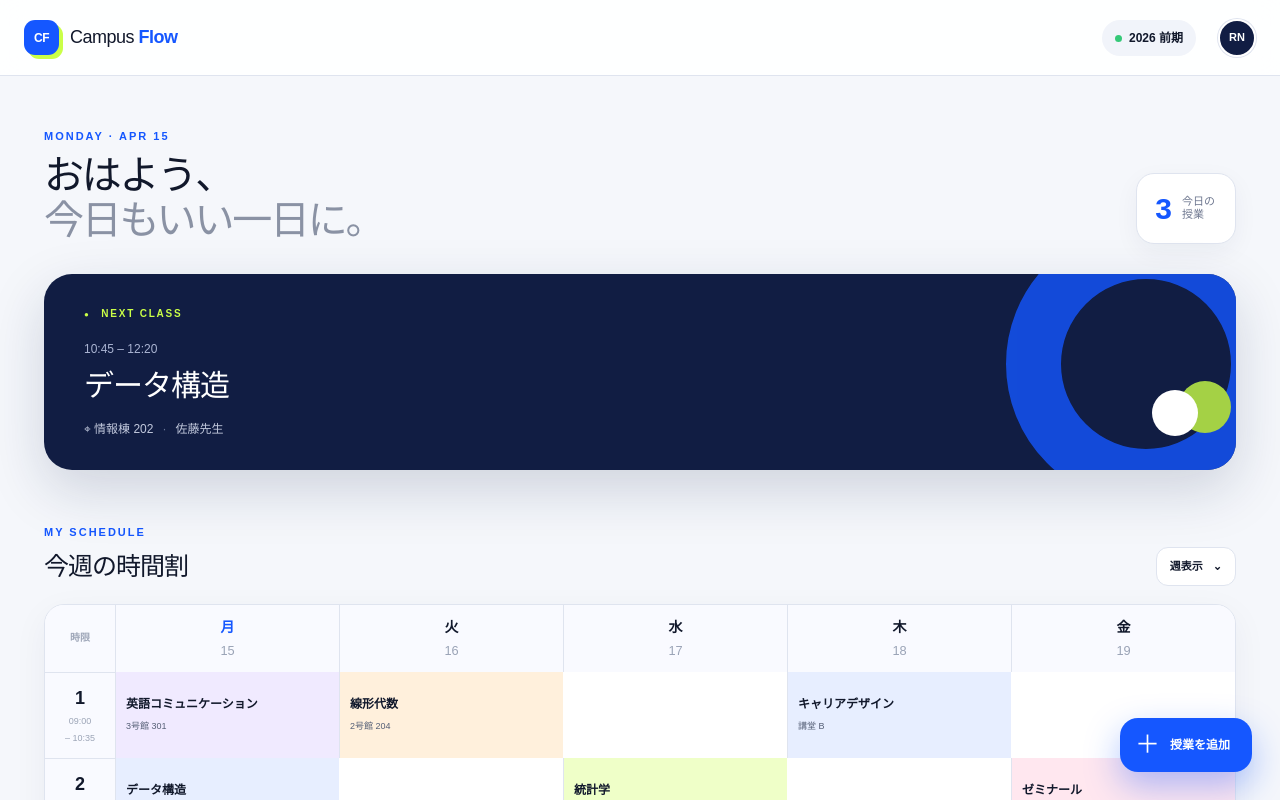
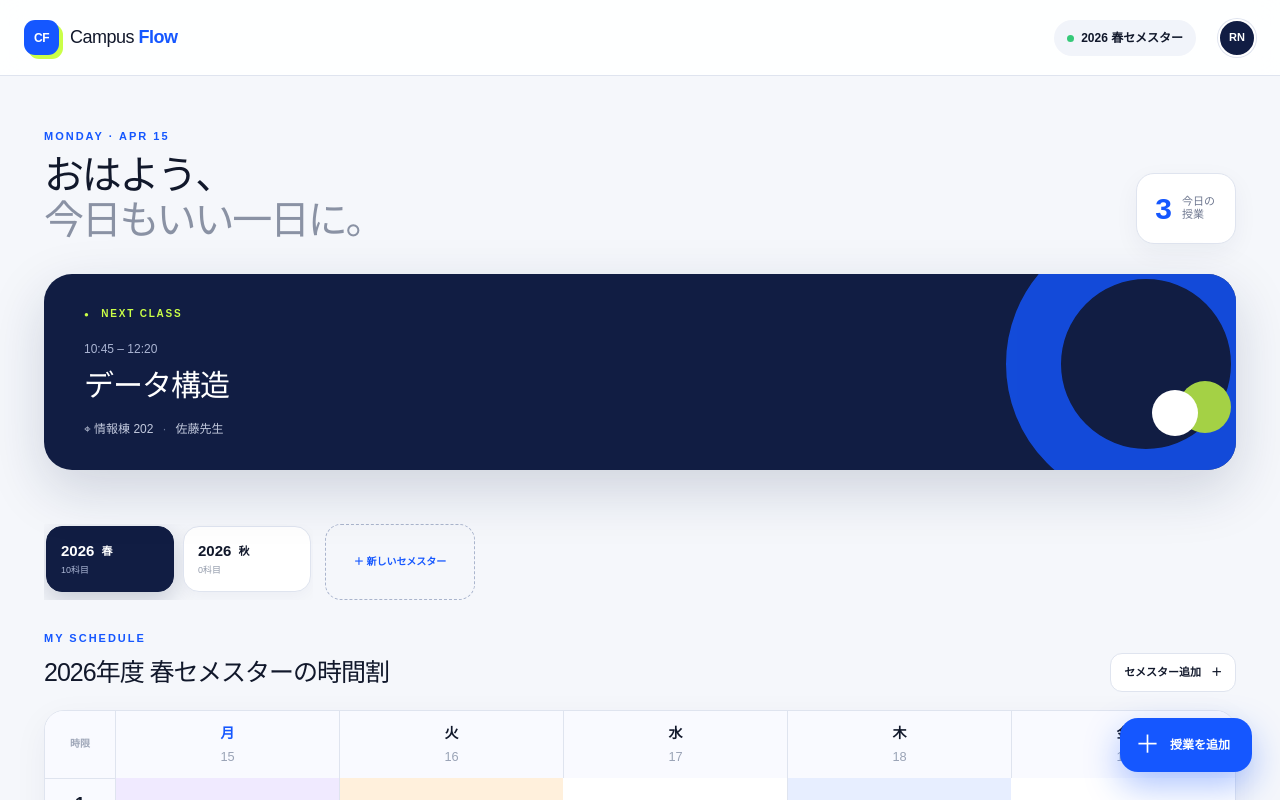
Before and after one commit to rin1210oka/-, a Next.js app: page / in a window 1280 px wide. Shown: the top 800 px of the page. Built offline with nearby package versions, Linux system fonts and the light colour scheme.

Commit message:
Add persistent semester timetables

```diff
--- a/app/globals.css
+++ b/app/globals.css
@@ -35,6 +35,7 @@ button { color:inherit; }
 .lime-orbit:after { content:""; width:52px; height:52px; background:var(--lime); border-radius:50%; position:absolute; right:0; bottom:16px; }
 .arrow-button { position:absolute; right:38px; bottom:34px; z-index:2; border:0; border-radius:50%; background:#fff; width:46px; height:46px; font-size:22px; cursor:pointer; }
 .schedule-section { margin-top:54px; }
+.semester-switcher { display:flex; align-items:stretch; gap:12px; margin-bottom:30px; }.semester-tabs { display:flex; gap:9px; overflow-x:auto; padding:2px 2px 8px; scrollbar-width:none; }.semester-tabs::-webkit-scrollbar { display:none; }.semester-tabs button { min-width:128px; border:1px solid var(--line); background:#fff; border-radius:16px; padding:13px 14px; display:grid; grid-template-columns:auto 1fr; gap:2px 7px; text-align:left; cursor:pointer; box-shadow:0 5px 16px rgba(15,35,70,.04); }.semester-tabs button b { font-size:15px; }.semester-tabs button span { font-size:11px; font-weight:800; align-self:center; }.semester-tabs button small { grid-column:1 / -1; color:#929aaa; font-size:9px; }.semester-tabs button[aria-selected="true"] { background:var(--navy); border-color:var(--navy); color:#fff; box-shadow:0 9px 24px rgba(17,29,67,.2); }.semester-tabs button[aria-selected="true"] small { color:#aeb9d7; }.add-semester { min-width:150px; border:1px dashed #aab5cd; background:transparent; color:var(--blue); border-radius:16px; padding:0 15px; font-size:10px; font-weight:800; cursor:pointer; }
 .section-head { display:flex; align-items:flex-end; justify-content:space-between; margin-bottom:18px; }
 .section-head h2 { font-size:25px; margin:0; letter-spacing:-1px; }
 .view-button { border:1px solid var(--line); background:#fff; padding:10px 13px; border-radius:12px; font-size:11px; font-weight:700; cursor:pointer; }
@@ -74,6 +75,7 @@ button { color:inherit; }
 fieldset { border:0; padding:0; margin:0; } legend { font-size:11px; font-weight:800; color:#626c82; margin-bottom:10px; }
 .color-options { display:flex; gap:10px; }.color-options label { width:30px; height:30px; border-radius:50%; display:grid; place-items:center; cursor:pointer; }.color-options input { position:absolute; opacity:0; }.color-options span { width:22px; height:22px; border-radius:50%; background:currentColor; }.color-options input:checked + span { box-shadow:0 0 0 3px #fff,0 0 0 5px currentColor; }.color-options .blue{color:#4776ff}.color-options .lime{color:#9bdc24}.color-options .violet{color:#9b72e8}.color-options .orange{color:#f6a23d}.color-options .pink{color:#f16d9e}
 .form-actions { display:flex; justify-content:space-between; gap:12px; margin-top:28px; }.form-actions button { border:0; padding:13px 19px; border-radius:13px; cursor:pointer; font-size:12px; font-weight:800; }.save { background:var(--blue); color:#fff; flex:0 1 180px; }.delete { background:#fff0f1; color:#d9374b; }
+.semester-modal { width:min(420px,100%); }.semester-note { margin:4px 0 0; border-radius:12px; background:#f1f5ff; color:#68738b; padding:12px 14px; font-size:10px; line-height:1.6; }.semester-actions .save { flex-basis:190px; }
 .toast { position:fixed; z-index:80; top:92px; left:50%; transform:translateX(-50%); background:var(--navy); color:#fff; border-radius:100px; padding:12px 20px; font-size:12px; box-shadow:0 12px 35px rgba(0,0,0,.2); animation:pop .2s ease; }
 
 @media (max-width:700px) {
@@ -83,6 +85,7 @@ fieldset { border:0; padding:0; margin:0; } legend { font-size:11px; font-weight
   .welcome { align-items:center; margin-bottom:22px; }.welcome h1 { font-size:29px; letter-spacing:-1.5px; }.eyebrow { font-size:9px; }.day-count { padding:8px 12px;border-radius:13px;gap:7px; }.day-count b { font-size:23px; }.day-count span { font-size:9px;width:29px; }
   .next-card { min-height:184px; padding:27px 24px; border-radius:22px; }.next-card h2 { font-size:25px; max-width:240px; }.next-time { margin-top:16px; }.lime-orbit { width:195px;height:195px;border-width:42px;right:-80px;top:-20px; }.lime-orbit:after { width:40px;height:40px; }.arrow-button { right:23px;bottom:24px;width:42px;height:42px; }
   .schedule-section { margin-top:39px; }.section-head { margin-bottom:15px; }.section-head h2 { font-size:22px; }
+  .semester-switcher { margin:0 -17px 27px; padding:0 17px; gap:8px; overflow-x:auto; scrollbar-width:none; }.semester-tabs { overflow:visible; padding-bottom:7px; }.semester-tabs button { min-width:116px; padding:11px 12px; }.add-semester { min-width:124px; height:62px; padding:0 10px; }.section-head .view-button { display:none; }
   .desktop-table { display:none; }.mobile-days { display:grid; grid-template-columns:repeat(5,1fr); gap:7px; margin-bottom:14px; }.mobile-days button { border:1px solid var(--line); background:#fff; border-radius:13px; height:56px; display:flex; flex-direction:column;align-items:center;justify-content:center;gap:2px;cursor:pointer; }.mobile-days span { font-size:12px;font-weight:800; }.mobile-days small { font-size:9px;color:#99a1b3; }.mobile-days button[aria-selected="true"] { background:var(--blue);color:#fff;border-color:var(--blue);box-shadow:0 8px 18px rgba(21,87,255,.24); }.mobile-days button[aria-selected="true"] small { color:#dfe7ff; }
   .mobile-list { display:block;background:#fff;border:1px solid var(--line);border-radius:18px;overflow:hidden; }.mobile-period { display:grid;grid-template-columns:56px 1fr;min-height:77px;border-top:1px solid var(--line); }.mobile-period:first-child { border-top:0; }.mobile-period .period { border-right:1px solid var(--line); }.mobile-course,.mobile-empty { border:0;padding:10px 13px;text-align:left;cursor:pointer;display:flex;align-items:center;gap:11px; }.mobile-course .color-bar { width:4px;height:39px;border-radius:5px;background:var(--blue); }.mobile-course.lime .color-bar{background:#8fc624}.mobile-course.violet .color-bar{background:#8d67dd}.mobile-course.orange .color-bar{background:#ee9630}.mobile-course.pink .color-bar{background:#eb5f93}.mobile-course span:nth-child(2){display:flex;flex-direction:column;gap:5px;}.mobile-course b{font-size:12px;}.mobile-course small{font-size:9px;color:#697288;}.mobile-course em{font-size:8px;color:var(--blue);font-style:normal;font-weight:800;}.mobile-course i{font-style:normal;font-size:22px;margin-left:auto;color:#8791a7;}.mobile-empty{background:#fff;color:#a9b0bf;font-size:11px;justify-content:center;}
   .fab { display:none; }.bottom-nav { display:grid;grid-template-columns:repeat(5,1fr);position:fixed;z-index:25;bottom:0;left:0;right:0;height:76px;background:rgba(255,255,255,.96);border-top:1px solid var(--line);padding-bottom:env(safe-area-inset-bottom);backdrop-filter:blur(12px); }.bottom-nav a { color:#929aaa;text-decoration:none;display:flex;flex-direction:column;align-items:center;justify-content:center;gap:4px;font-size:9px;font-weight:700; }.bottom-nav a span{font-size:20px;line-height:1;}.bottom-nav a.active{color:var(--blue);}.bottom-nav button { border:0;background:transparent;position:relative; }.bottom-nav button span { display:grid;place-items:center;position:absolute;left:50%;top:-17px;transform:translateX(-50%);width:54px;height:54px;border:5px solid var(--paper);border-radius:50%;background:var(--blue);color:#fff;font-size:27px;box-shadow:0 8px 20px rgba(21,87,255,.28); }
--- a/app/page.tsx
+++ b/app/page.tsx
@@ -1,6 +1,6 @@
 "use client";
 
-import { FormEvent, useEffect, useMemo, useState } from "react";
+import { FormEvent, SetStateAction, useEffect, useMemo, useRef, useState } from "react";
 
 type Course = {
   id: number;
@@ -12,6 +12,13 @@ type Course = {
   color: string;
   courseCode?: string;
   syllabusUrl?: string;
+};
+
+type Semester = {
+  id: string;
+  year: number;
+  term: "春セメスター" | "秋セメスター";
+  courses: Course[];
 };
 
 const DAYS = ["月", "火", "水", "木", "金"];
@@ -39,20 +46,49 @@ const INITIAL: Course[] = [
   { id: 10, day: 4, period: 2, name: "ゼミナール", room: "研究棟 12", teacher: "加藤先生", color: "pink" },
 ];
 
+const INITIAL_SEMESTERS: Semester[] = [
+  { id: "2026-spring", year: 2026, term: "春セメスター", courses: INITIAL },
+  { id: "2026-fall", year: 2026, term: "秋セメスター", courses: [] },
+];
+
 export default function Home() {
-  const [courses, setCourses] = useState<Course[]>(INITIAL);
+  const hydrated = useRef(false);
+  const [semesters, setSemesters] = useState<Semester[]>(INITIAL_SEMESTERS);
+  const [currentSemesterId, setCurrentSemesterId] = useState("2026-spring");
   const [selectedDay, setSelectedDay] = useState(0);
   const [modal, setModal] = useState(false);
+  const [semesterModal, setSemesterModal] = useState(false);
   const [editing, setEditing] = useState<Course | null>(null);
   const [notice, setNotice] = useState("");
 
   useEffect(() => {
-    const saved = localStorage.getItem("campus-flow-courses");
-    if (saved) setCourses(JSON.parse(saved));
+    const savedSemesters = localStorage.getItem("campus-flow-semesters");
+    const savedCurrent = localStorage.getItem("campus-flow-current-semester");
+    if (savedSemesters) {
+      setSemesters(JSON.parse(savedSemesters));
+      if (savedCurrent) setCurrentSemesterId(savedCurrent);
+    } else {
+      const oldCourses = localStorage.getItem("campus-flow-courses");
+      if (oldCourses) setSemesters(INITIAL_SEMESTERS.map((semester) => semester.id === "2026-spring" ? { ...semester, courses: JSON.parse(oldCourses) } : semester));
+    }
+    hydrated.current = true;
   }, []);
   useEffect(() => {
-    localStorage.setItem("campus-flow-courses", JSON.stringify(courses));
-  }, [courses]);
+    if (!hydrated.current) return;
+    localStorage.setItem("campus-flow-semesters", JSON.stringify(semesters));
+    localStorage.setItem("campus-flow-current-semester", currentSemesterId);
+  }, [semesters, currentSemesterId]);
+
+  const currentSemester = semesters.find((semester) => semester.id === currentSemesterId) || semesters[0];
+  const courses = currentSemester?.courses || [];
+
+  function setCourses(action: SetStateAction<Course[]>) {
+    setSemesters((old) => old.map((semester) => {
+      if (semester.id !== currentSemesterId) return semester;
+      const nextCourses = typeof action === "function" ? action(semester.courses) : action;
+      return { ...semester, courses: nextCourses };
+    }));
+  }
 
   const todayCourses = useMemo(
     () => courses.filter((c) => c.day === selectedDay).sort((a, b) => a.period - b.period),
@@ -103,11 +139,25 @@ export default function Home() {
     window.open(`https://www.google.com/search?q=${encodeURIComponent(query)}`, "_blank", "noopener,noreferrer");
   }
 
+  function saveSemester(event: FormEvent<HTMLFormElement>) {
+    event.preventDefault();
+    const data = new FormData(event.currentTarget);
+    const year = Number(data.get("year"));
+    const term = String(data.get("term")) as Semester["term"];
+    const id = `${year}-${term === "春セメスター" ? "spring" : "fall"}`;
+    const existing = semesters.find((semester) => semester.id === id);
+    if (!existing) setSemesters((old) => [...old, { id, year, term, courses: [] }].sort((a, b) => b.year - a.year || a.term.localeCompare(b.term, "ja")));
+    setCurrentSemesterId(id);
+    setSemesterModal(false);
+    setNotice(existing ? `${year}年度 ${term}に切り替えました` : `${year}年度 ${term}を追加しました`);
+    setTimeout(() => setNotice(""), 2200);
+  }
+
   return (
     <main className="app-shell">
       <header className="topbar">
         <a className="brand" href="#top" aria-label="Campus Flow ホーム"><span className="brand-mark">CF</span><span>Campus <b>Flow</b></span></a>
-        <div className="term"><span className="term-dot" />2026 前期</div>
+        <div className="term"><span className="term-dot" />{currentSemester?.year} {currentSemester?.term}</div>
         <button className="avatar" aria-label="プロフィール">RN</button>
       </header>
 
@@ -129,9 +179,13 @@ export default function Home() {
         </section>
 
         <section className="schedule-section" id="schedule">
+          <div className="semester-switcher" role="tablist" aria-label="セメスター切り替え">
+            <div className="semester-tabs">{semesters.map((semester) => <button key={semester.id} role="tab" aria-selected={semester.id === currentSemesterId} onClick={() => setCurrentSemesterId(semester.id)}><b>{semester.year}</b><span>{semester.term.replace("セメスター", "")}</span><small>{semester.courses.length}科目</small></button>)}</div>
+            <button className="add-semester" onClick={() => setSemesterModal(true)}>＋ 新しいセメスター</button>
+          </div>
           <div className="section-head">
-            <div><p className="eyebrow">MY SCHEDULE</p><h2>今週の時間割</h2></div>
-            <button className="view-button" onClick={() => setNotice("曜日を選んで授業を確認できます")}>週表示 <span>⌄</span></button>
+            <div><p className="eyebrow">MY SCHEDULE</p><h2>{currentSemester?.year}年度 {currentSemester?.term}の時間割</h2></div>
+            <button className="view-button" onClick={() => setSemesterModal(true)}>セメスター追加 <span>＋</span></button>
           </div>
 
           <div className="mobile-days" role="tablist" aria-label="曜日">
@@ -179,6 +233,15 @@ export default function Home() {
           <div className="form-actions">{editing.id ? <button type="button" className="delete" onClick={removeCourse}>削除</button> : <span />}<button className="save" type="submit">{editing.id ? "変更を保存" : "授業を追加"}</button></div>
         </form>
       </section></div>}
+      {semesterModal && <div className="modal-backdrop" onMouseDown={() => setSemesterModal(false)}><section className="modal semester-modal" role="dialog" aria-modal="true" aria-labelledby="semester-title" onMouseDown={(e) => e.stopPropagation()}>
+        <div className="modal-head"><div><p className="eyebrow">NEW SEMESTER</p><h2 id="semester-title">セメスターを追加</h2></div><button onClick={() => setSemesterModal(false)} aria-label="閉じる">×</button></div>
+        <form onSubmit={saveSemester}>
+          <label>年度<input name="year" type="number" min="2020" max="2100" defaultValue="2026" required /></label>
+          <label>セメスター<select name="term" defaultValue="春セメスター"><option>春セメスター</option><option>秋セメスター</option></select></label>
+          <p className="semester-note">追加した時間割は端末に保存され、いつでも切り替えて見返せます。</p>
+          <div className="form-actions semester-actions"><span /><button className="save" type="submit">追加して切り替える</button></div>
+        </form>
+      </section></div>}
       {notice && <div className="toast" role="status">✓ {notice}</div>}
     </main>
   );
```
